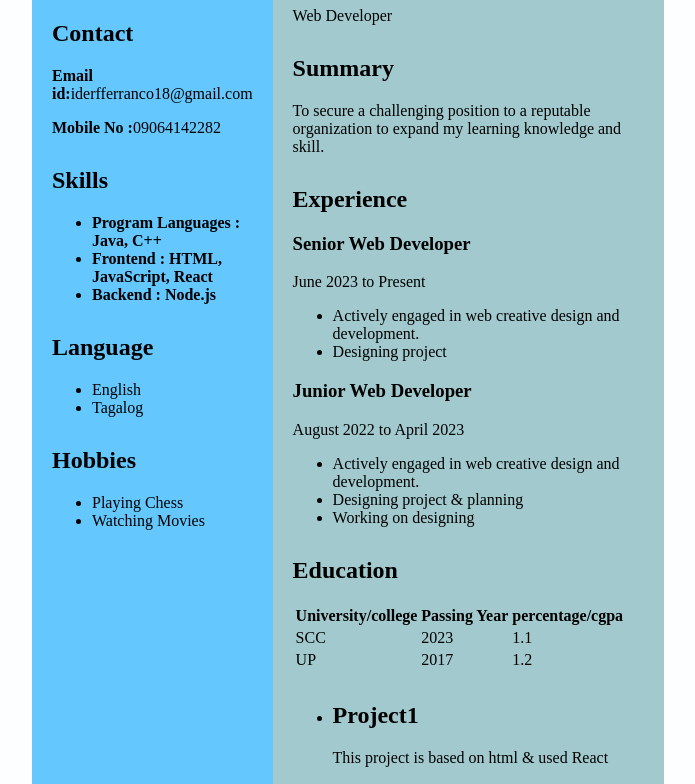
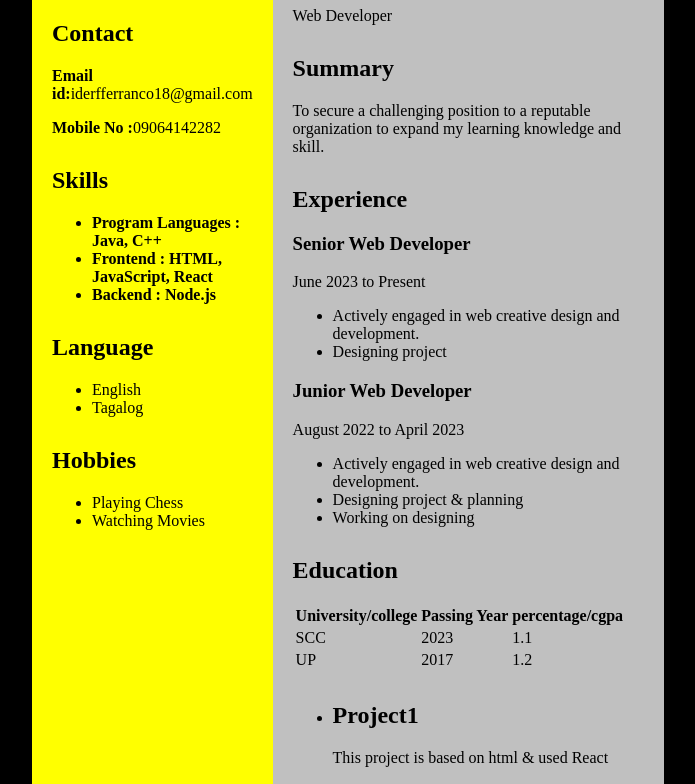
Before and after one commit to FERRANCO19/FERRANCO19.github.io, a plain HTML site: page index.html in a window 1280 px wide. Shown: the part 138-922 px from the top of the page, without its empty margins (292-987 px from the left). Drawn offline with Linux system fonts and the light colour scheme.

Commit message:
Update resume.css

```diff
--- a/resume.css
+++ b/resume.css
@@ -10,7 +10,7 @@
 
 body {
 
-    background-color: rgb(253, 254, 255);
+    background-color: rgb(0, 0, 0);
 
     display: flex;
 
@@ -42,7 +42,7 @@ body {
 
     position: initial;
 
-    background-color: rgb(100, 200, 300);
+    background-color: rgb(255, 255, 0);
 
     padding: 20px;
 
@@ -54,7 +54,7 @@ body {
 
     position: initial;
 
-    background-color: rgb(162, 202, 206);
+    background-color: rgb(192, 192, 192);
 
     padding: 20px;
 
```
